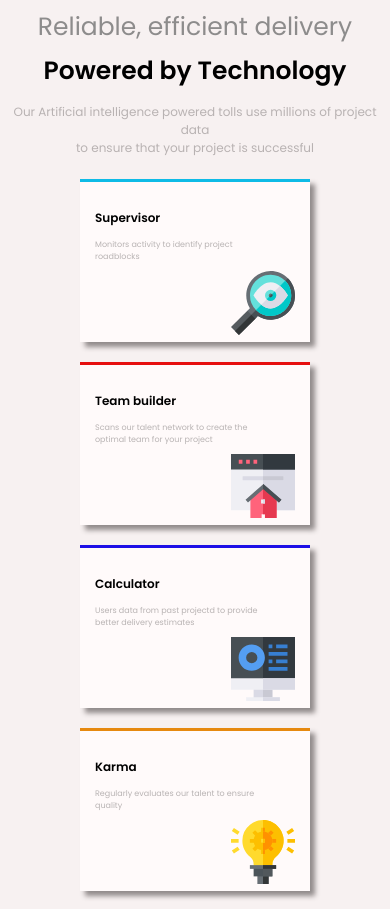
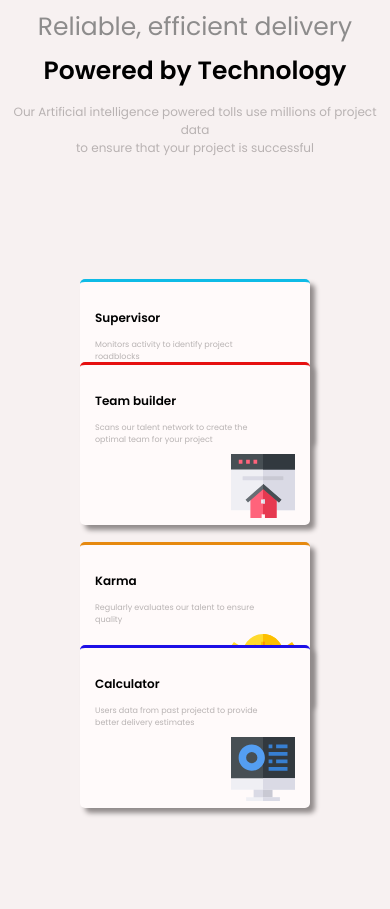
Before and after one commit to veanoah/playground, a plain HTML site: page four-cards/index.html in a window 390 px wide. After the commit the page ends 844 px from the top, so only its background shows below. Drawn offline with Linux system fonts and the light colour scheme.

Commit message:
add file cards desktop

```diff
--- a/four-cards/index.html
+++ b/four-cards/index.html
@@ -28,17 +28,18 @@
       <img src="images/icon-team-builder.svg" alt="team-builder" />
     </div>
 
+    <div class="card-three">
+      <h3>Karma</h3>
+      <p>Regularly evaluates our talent to ensure </br>quality</p>
+      <img class="img1" src="images/icon-karma.svg" alt="karma" />
+    </div>
+
     <div class="card-four">
       <h3>Calculator</h3>
       <p>Users data from past projectd to provide </br>better delivery estimates</p>
       <img src="images/icon-calculator.svg" alt="Calculator" />
     </div>
 
-    <div class="card-three">
-      <h3>Karma</h3>
-      <p>Regularly evaluates our talent to ensure </br>quality</p>
-      <img class="img1" src="images/icon-karma.svg" alt="karma" />
-    </div>
 
   </div>
 </body>
--- a/four-cards/stylesheet.css
+++ b/four-cards/stylesheet.css
@@ -58,6 +58,10 @@ h3
     border-top:3px rgb(15, 187, 230)solid;
     box-shadow:5px 5px 5px rgb(145, 139, 139);
     margin: 10px;
+    border-radius: 5px;
+    position: relative;
+    top: 90px;
+
 }
 
 .card-one img
@@ -75,6 +79,9 @@ h3
     border-top:3px rgb(230, 15, 15)solid;
     box-shadow:5px 5px 5px rgb(145, 139, 139);
     margin: 10px;
+    border-radius: 5px;
+    position: absolute;
+
 }
 
 .card-two img
@@ -91,6 +98,10 @@ h3
     border-top:3px rgb(230, 137, 15)solid;
     box-shadow:5px 5px 5px rgb(145, 139, 139);
     margin: 10px;
+    border-radius: 5px;
+    position: relative;
+    top: 180px;
+
 }
 .card-three img
 {
@@ -106,6 +117,10 @@ h3
     border-top:3px rgb(29, 15, 230)solid;
     box-shadow:5px 5px 5px rgb(145, 139, 139);
     margin: 10px;
+    border-radius: 5px;
+    position: relative;
+    top: 90px;
+
 }
 .card-four img
 {
@@ -113,8 +128,25 @@ h3
     margin-left: auto;
 }
 
-
 @media all and (max-device-width: 1024px)
 {
-
+    .card-one
+    {
+        position: relative;
+        top: 100px;
+    }
+    .card-two
+    {
+        position: absolute;
+    }
+    .card-three
+    {
+        position: relative;
+        top: 180px;
+    }
+    .card-four
+    {
+        position: relative;
+        top: 100px;
+    }
 }
```
